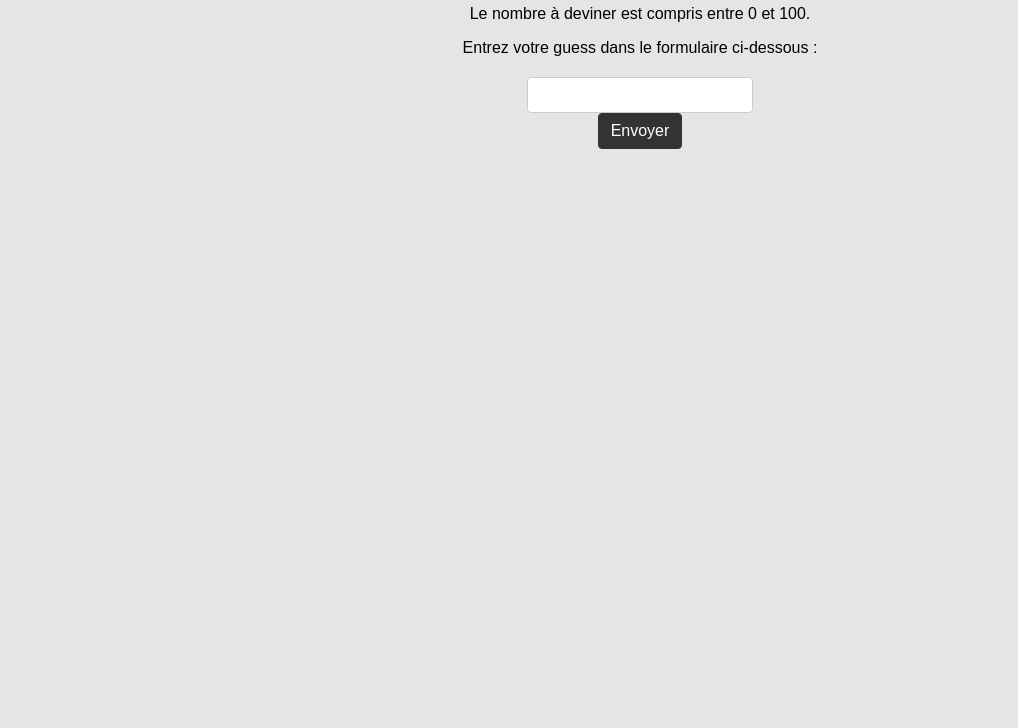
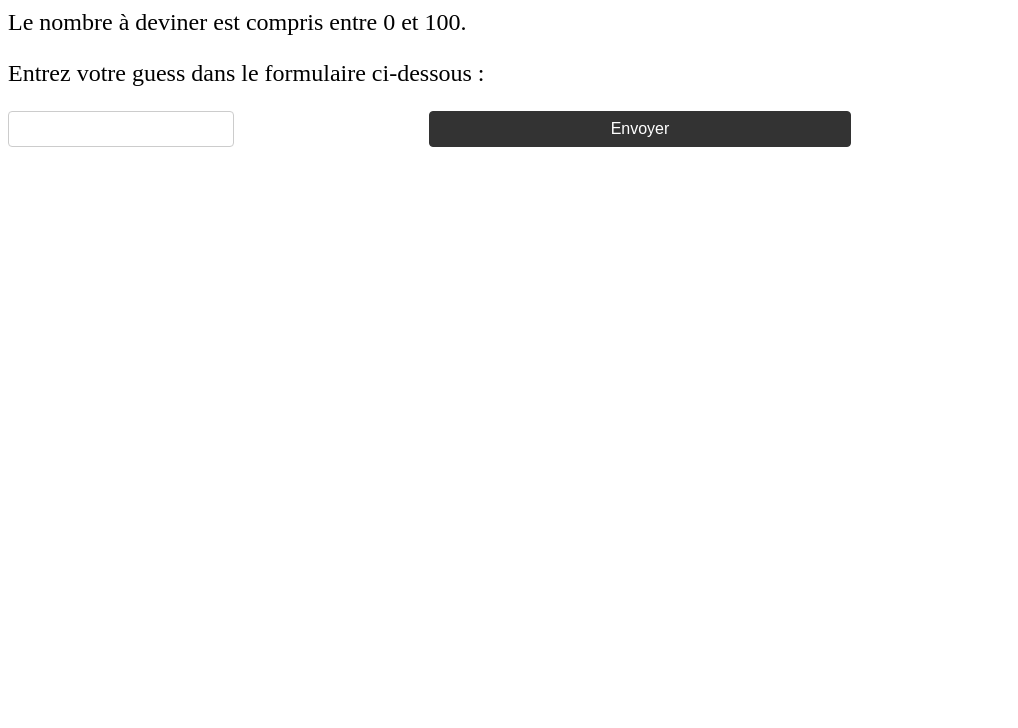
Before and after one commit to MyEcoria/guessTheNumber, a plain HTML site: page public/index.html in a window 1280 px wide. Shown: the part 72-800 px from the top of the page, without its empty margins (0-1018 px from the left). Drawn offline with Linux system fonts and the light colour scheme.

Commit message:
Update style.css

```diff
--- a/public/style.css
+++ b/public/style.css
@@ -1 +1 @@
-body{font-family:Arial,sans-serif;background-color:#e5e5e5;text-align:center}h1{color:#333;margin:20px 0}form{display:flex;flex-direction:column;align-items:center;margin-top:20px}input[type="number"]{font-size:16px;padding:8px 12px;border:1px solid #ccc;border-radius:4px;width:200px}button[type="submit"]{font-size:16px;padding:8px 12px;border:1px solid #333;border-radius:4px;background-color:#333;color:#fff;cursor:pointer}button[type="submit"]:hover{background-color:#666}.error{color:red;font-weight:bold}.success{color:green;font-weight:bold}a{color:#333;text-decoration:none}
+h1{color:#333;font-size:2em;margin:20px 0}p{font-size:1.5em}form{align-items:center;display:flex;flex-direction:column;margin-top:20px}input[type="number"]{border:1px solid #ccc;border-radius:4px;font-size:16px;padding:8px 12px;width:200px}button[type="submit"]{border:1px solid #333;border-radius:4px;background-color:#333;color:#fff;cursor:pointer;font-size:16px;padding:8px 12px}button[type="submit"]:hover{background-color:#666}@media (min-width:768px){form{display:grid;grid-template-columns:repeat(3,1fr)}}@media (min-width:480px) and (max-width:767px){form{display:grid;grid-template-columns:repeat(2,1fr)}}@media (max-width:480px){form{display:block}}.error{color:red;font-weight:bold}.success{color:green;font-weight:bold}
```
